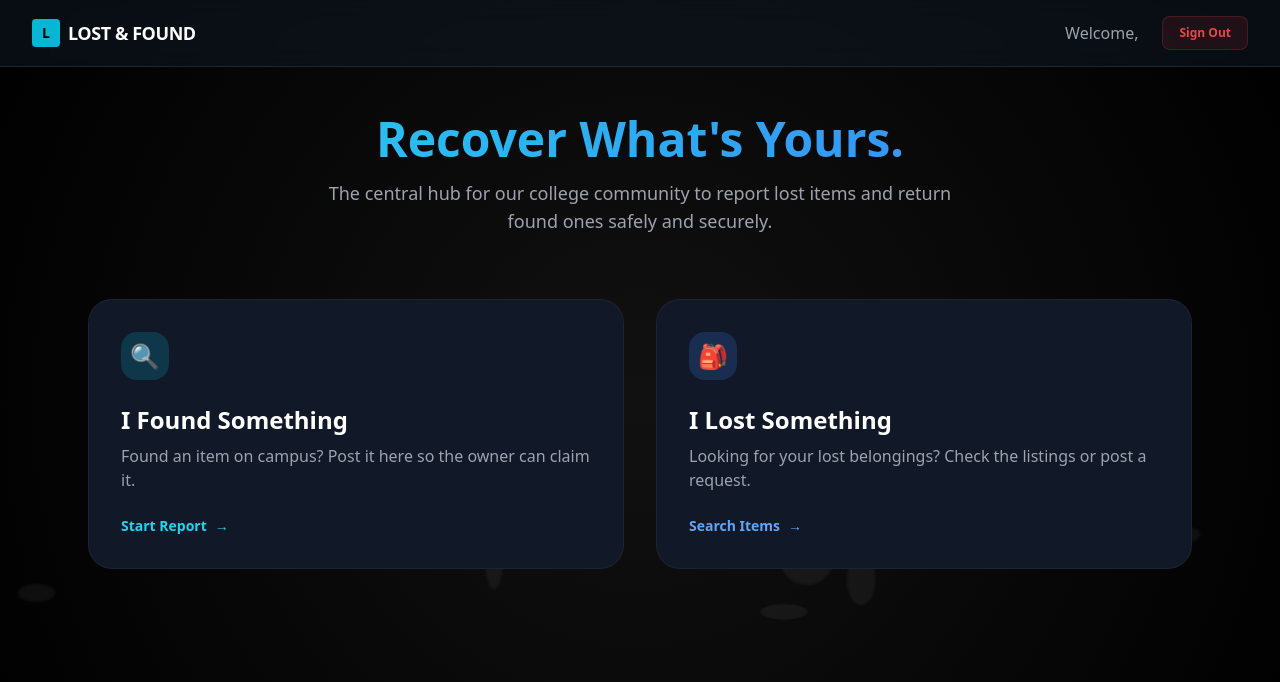
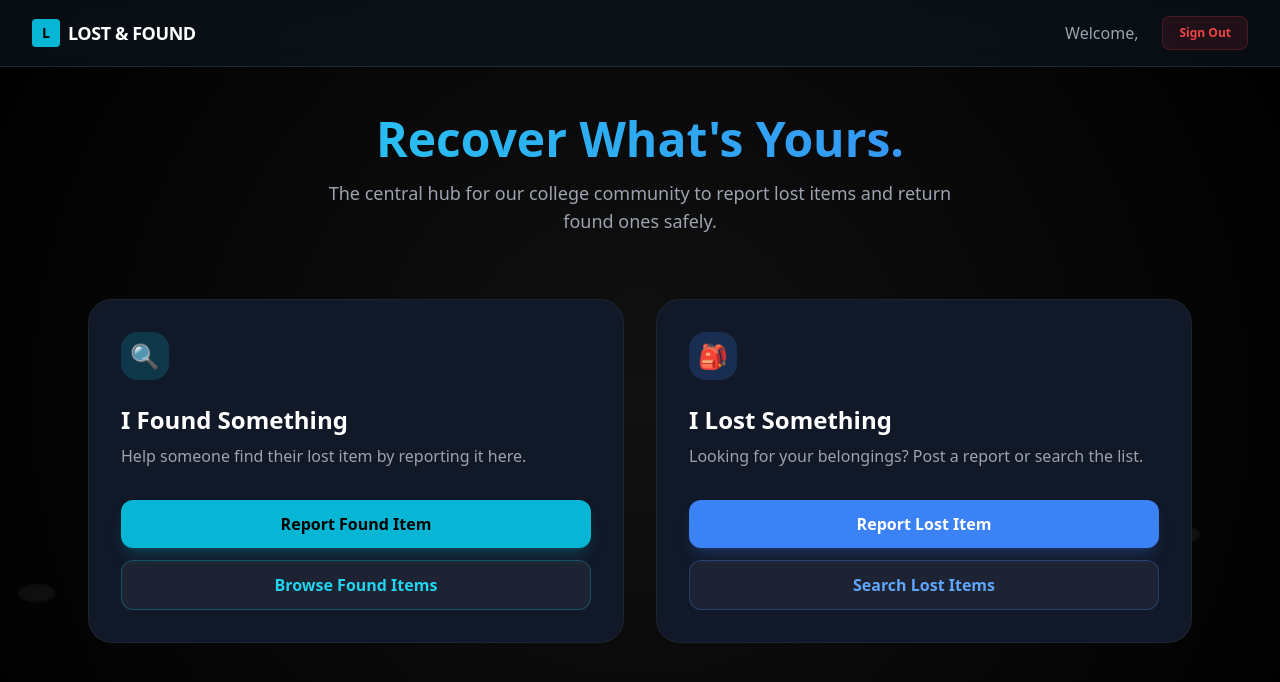
Before and after one commit to saketkumar88/Found_It, a React (Create React App) app: page / in a window 1280 px wide. Shown: the top 682 px of the page. Built offline with nearby package versions, Linux system fonts and the light colour scheme; sample sign-in values are in the browser's storage.

Commit message:
Update Home.jsx

```diff
--- a/src/Home.jsx
+++ b/src/Home.jsx
@@ -3,13 +3,11 @@ import { useNavigate } from "react-router-dom";
 
 function Home() {
   const navigate = useNavigate();
-  const [user, setUser] = useState(null);
+  const [user, setUser] = useState("");
 
   useEffect(() => {
-    const token = localStorage.getItem("token");
     const collegeId = localStorage.getItem("collegeId");
-
-    if (!token) {
+    if (!collegeId) {
       navigate("/login");
     } else {
       setUser(collegeId);
@@ -24,14 +22,10 @@ function Home() {
 
   return (
     <div className="min-h-screen bg-transparent text-white font-sans">
-      {/* --- FULL WIDTH SLIM NAVBAR --- */}
-      {/* Removed max-w and mx-auto. Kept py-2 for thinness. */}
+      {/* --- Navbar --- */}
       <nav className="w-full flex justify-between items-center px-8 py-4 border-b border-white/10 bg-gray-900/50 backdrop-blur-md sticky top-0 z-50">
         <div className="flex items-center gap-2">
-          {/* Small L Logo */}
-          <div className="w-7 h-7 bg-cyan-500 rounded flex items-center justify-center font-bold text-black text-sm">
-            L
-          </div>
+          <div className="w-7 h-7 bg-cyan-500 rounded flex items-center justify-center font-bold text-black text-sm">L</div>
           <h1 className="text-lg font-bold tracking-tight">LOST & FOUND</h1>
         </div>
 
@@ -48,40 +42,68 @@ function Home() {
         </div>
       </nav>
 
-      {/* Hero Section */}
+      {/* --- Main Content --- */}
       <main className="max-w-6xl mx-auto px-6 py-12">
-        <header className="text-center mb-16">
+        <header className="text-center mb-16 animate-slideDown">
           <h2 className="text-5xl font-extrabold mb-4 bg-gradient-to-r from-cyan-400 to-blue-500 bg-clip-text text-transparent">
             Recover What's Yours.
           </h2>
           <p className="text-gray-400 text-lg max-w-2xl mx-auto">
-            The central hub for our college community to report lost items and return found ones safely and securely.
+            The central hub for our college community to report lost items and return found ones safely.
           </p>
         </header>
 
-        {/* Action Grid */}
-        <div className="grid md:grid-cols-2 gap-8">
-          <div className="bg-gray-900 border border-white/5 p-8 rounded-3xl hover:border-cyan-500/50 transition-all group cursor-pointer" onClick={() => navigate("/report")}>
+        {/* --- Action Grid --- */}
+        <div className="grid md:grid-cols-2 gap-8 animate-fadeUp">
+
+          {/* FOUND SECTION (CYAN) */}
+          <div className="bg-gray-900 border border-white/5 p-8 rounded-3xl hover:border-cyan-500/50 transition-all group">
             <div className="w-12 h-12 bg-cyan-500/20 rounded-2xl flex items-center justify-center mb-6 group-hover:scale-110 transition-transform">
               <span className="text-2xl">🔍</span>
             </div>
             <h3 className="text-2xl font-bold mb-2">I Found Something</h3>
-            <p className="text-gray-400 mb-6">Found an item on campus? Post it here so the owner can claim it.</p>
-            <button className="text-cyan-400 font-semibold flex items-center gap-2 text-sm">
-              Start Report <span>→</span>
-            </button>
+            <p className="text-gray-400 mb-8">Help someone find their lost item by reporting it here.</p>
+
+            <div className="flex flex-col gap-3">
+              <button
+                onClick={() => navigate("/report-found")}
+                className="w-full bg-cyan-500 text-black font-bold py-3 rounded-xl hover:bg-cyan-400 transition-all active:scale-95 shadow-lg shadow-cyan-500/20"
+              >
+                Report Found Item
+              </button>
+              <button
+                onClick={() => navigate("/view-found")}
+                className="w-full bg-white/5 text-cyan-400 border border-cyan-500/30 font-bold py-3 rounded-xl hover:bg-cyan-500/10 transition-all"
+              >
+                Browse Found Items
+              </button>
+            </div>
           </div>
 
-          <div className="bg-gray-900 border border-white/5 p-8 rounded-3xl hover:border-blue-500/50 transition-all group cursor-pointer" onClick={() => navigate("/lost")}>
+          {/* LOST SECTION (BLUE) */}
+          <div className="bg-gray-900 border border-white/5 p-8 rounded-3xl hover:border-blue-500/50 transition-all group">
             <div className="w-12 h-12 bg-blue-500/20 rounded-2xl flex items-center justify-center mb-6 group-hover:scale-110 transition-transform">
               <span className="text-2xl">🎒</span>
             </div>
             <h3 className="text-2xl font-bold mb-2">I Lost Something</h3>
-            <p className="text-gray-400 mb-6">Looking for your lost belongings? Check the listings or post a request.</p>
-            <button className="text-blue-400 font-semibold flex items-center gap-2 text-sm">
-              Search Items <span>→</span>
-            </button>
+            <p className="text-gray-400 mb-8">Looking for your belongings? Post a report or search the list.</p>
+
+            <div className="flex flex-col gap-3">
+              <button
+                onClick={() => navigate("/report-lost")}
+                className="w-full bg-blue-500 text-white font-bold py-3 rounded-xl hover:bg-blue-400 transition-all active:scale-95 shadow-lg shadow-blue-500/20"
+              >
+                Report Lost Item
+              </button>
+              <button
+                onClick={() => navigate("/view-lost")}
+                className="w-full bg-white/5 text-blue-400 border border-blue-500/30 font-bold py-3 rounded-xl hover:bg-blue-500/10 transition-all"
+              >
+                Search Lost Items
+              </button>
+            </div>
           </div>
+
         </div>
       </main>
     </div>
```
